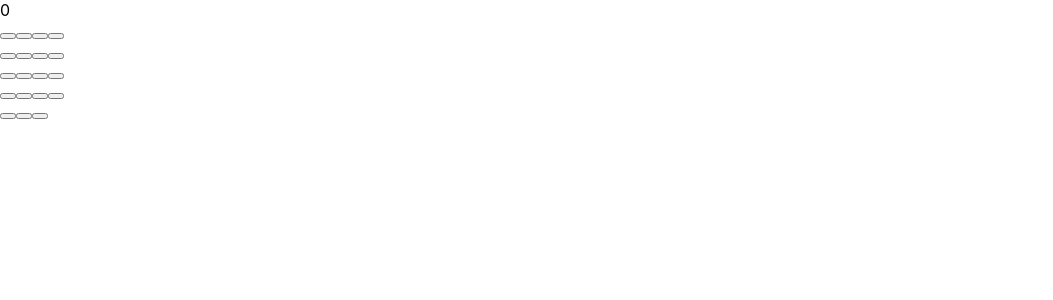
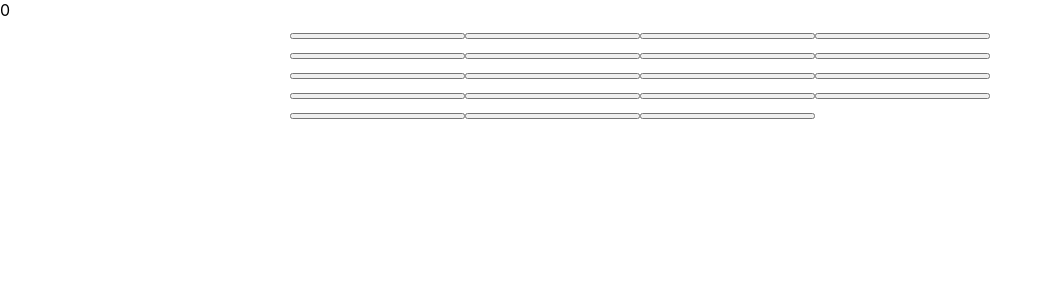
Before and after one commit to SamArsanios/calculator-app, a React (Create React App) app: page / in a window 1280 px wide. Shown: the top 300 px of the page, without its empty margins (0-1053 px from the left). Built offline with nearby package versions, Linux system fonts and the light colour scheme.

Commit message:
style ap

```diff
--- a/src/index.css
+++ b/src/index.css
@@ -20,3 +20,14 @@ body {
   font-size: 40px;
   margin: 0; */
 }
+
+.button {
+  width: 25%;
+  cursor: pointer;
+}
+
+.button-panel {
+  width: 700px;
+  margin-left: auto;
+  margin-right: auto;
+}
```
